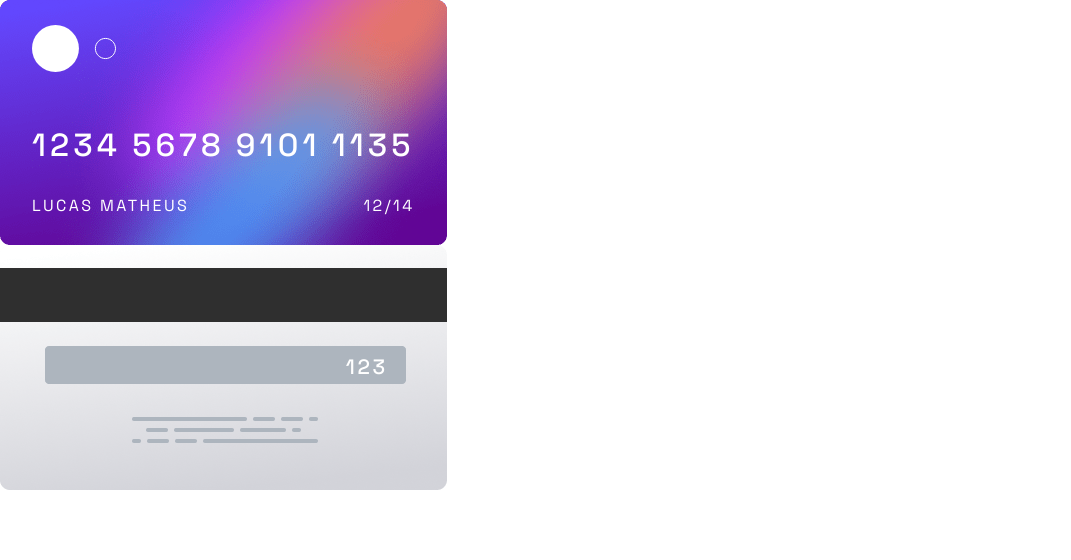
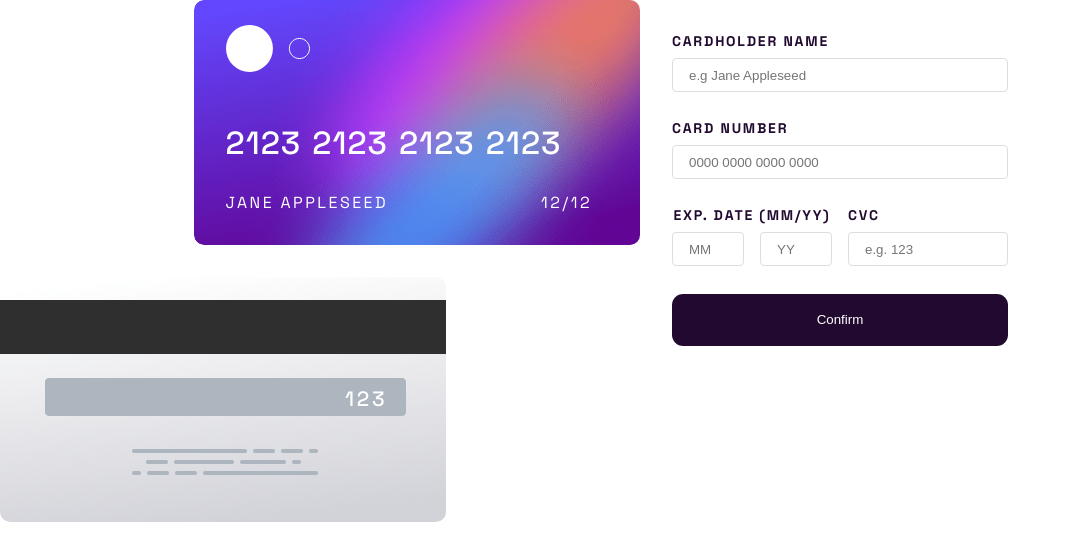
Before and after one commit to Lukiticas/credit-card-checkout, a React (Vite) app: page / in a window 1280 px wide. Shown: the top 560 px of the page, without its empty margins (0-1071 px from the left). Built offline with nearby package versions, Linux system fonts and the light colour scheme.

Commit message:
form implemented

```diff
--- a/src/App.jsx
+++ b/src/App.jsx
@@ -1,21 +1,33 @@
 import "./styles/App.css";
 import CreditCard from "./components/CreditCard";
+import { useState, useEffect } from "react";
+import FormControl from "./components/FormControl";
+function App() {
+  const [formInfo, setFormInfo] = useState({
+    name: "",
+    number: "",
+    date: {
+      month: "",
+      year: "",
+    },
+    cvc: "",
+  });
 
-function App() {
-  const expireDate = {
-    month: 12,
-    year: 14,
-  };
   return (
     <div className="app">
-      <CreditCard
-        name="Lucas Matheus"
-        number="1234567891011135"
-        date={expireDate}
-        cvc="123"
-        side={false}
-      />
-      <CreditCard cvc="123" side={true} />
+      <aside className="card-wrapper">
+        <CreditCard
+          name={formInfo.name ? formInfo.name : "Jane Appleseed"}
+          number={formInfo.number ? formInfo.number : "2123212321232123"}
+          date={{
+            month: formInfo.date.month ? formInfo.date.month : "12",
+            year: formInfo.date.year ? formInfo.date.year : "12",
+          }}
+          side={false}
+        />
+        <CreditCard cvc={formInfo.cvc ? formInfo.cvc : "123"} side={true} />
+      </aside>
+      <FormControl handleData={setFormInfo} data={formInfo} />
     </div>
   );
 }
--- a/src/components/CreditCard/CreditCard.css
+++ b/src/components/CreditCard/CreditCard.css
@@ -1,12 +1,14 @@
 .card {
   color: var(--white);
-  max-width: 447px;
+  width: 27.9rem;
   height: 245px;
   display: flex;
   flex-flow: column nowrap;
   align-items: flex-start;
-  border-radius: 5px;
+  border-radius: 10px;
   padding-left: 2rem;
+  overflow: hidden;
+  position: relative;
 }
 
 .card img:first-of-type {
@@ -15,17 +17,16 @@
 
 .card__details {
   margin-top: auto;
-  height: 120px;
+  height: 50%;
   display: flex;
   flex-direction: column;
 }
 
 .details__number {
-  font-size: 2rem;
-  letter-spacing: 0.2ch;
+  font-size: 200%;
+  letter-spacing: 1px;
   font-weight: 500;
   text-align: center;
-  width: 100%;
 }
 
 .details__number span:nth-child(4) {
@@ -48,11 +49,23 @@
   font-size: 1.2rem;
   text-transform: uppercase;
   letter-spacing: 0.2ch;
+  width: 100%;
 }
 
-.card__details > footer h1 {
+.card__details > footer h1,
+.card__details > footer small {
+  position: absolute;
   font-size: 1rem;
   font-weight: 400;
+  max-width: 220px;
+  overflow: hidden;
+  text-overflow: ellipsis;
+  white-space: nowrap;
+  bottom: 2rem;
+}
+.card__details > footer small {
+  right: 3rem;
+  bottom: 2rem;
 }
 
 .wrapper {
--- a/src/components/CreditCard/index.jsx
+++ b/src/components/CreditCard/index.jsx
@@ -23,8 +23,8 @@ function CreditCard({ name, number, date, cvc, side }) {
           <img src={cardLogo} alt="card icon" />
           <section className="card__details">
             <h1 className="details__number">
-              {number.split("").map((e) => (
-                <span key={Math.random() * parseInt(e)}>{e}</span>
+              {number.split("").map((e, index) => (
+                <span key={index}>{e}</span>
               ))}
             </h1>
             <footer>
--- /dev/null
+++ b/src/components/FormControl/FormControl.css
@@ -0,0 +1,90 @@
+/* --lineargradiendactive: hsl(249, 99%, 64%) to hsl(278, 94%, 30%);
+--rederrors: hsl(0, 100%, 66%);
+--white: hsl(0, 0%, 100%);
+--lightgrayishviolet: hsl(270, 3%, 87%);
+--darkgrayishviolet: hsl(279, 6%, 55%);
+--verydarkviolet: hsl(278, 68%, 11%); */
+
+.forms > form {
+  display: flex;
+  flex-flow: column nowrap;
+  gap: 1.7rem;
+  width: 400px;
+  padding: 2rem;
+  text-transform: uppercase;
+  font-size: 14px;
+  letter-spacing: 0.2ch;
+}
+
+div > label + input,
+.detail__wrapper {
+  margin-top: 0.5rem;
+}
+
+.forms label,
+.forms fieldset {
+  color: var(--verydarkviolet);
+  font-weight: 700;
+}
+
+fieldset {
+  border: 0;
+  padding: 0;
+  margin: 0;
+  min-width: 0;
+}
+
+input {
+  outline: none;
+  height: 2rem;
+  width: 100%;
+  border: 0.12rem solid var(--lightgrayishviolet);
+  border-radius: 0.3em;
+  padding: 1rem;
+}
+
+input:focus {
+  border-color: var(--darkgrayishviolet);
+}
+
+.error,
+.error:focus {
+  border-color: var(--rederrors);
+}
+
+.forms__detail {
+  display: grid;
+  grid-template-columns: 1fr 1fr;
+  gap: 1rem;
+}
+
+.detail__date {
+  display: flex;
+  flex-flow: column nowrap;
+  align-items: center;
+  justify-content: center;
+}
+
+.detail__wrapper {
+  display: grid;
+  gap: 1rem;
+  grid-template-columns: 1fr 1fr;
+}
+
+.detail__date input {
+  width: 100%;
+}
+
+.forms > form > button {
+  border: none;
+  background-color: var(--verydarkviolet);
+  color: var(--white);
+  height: 3.3rem;
+  border-radius: 0.7rem;
+  cursor: pointer;
+}
+
+.forms > form > button:hover {
+  background-color: var(--lightgrayishviolet);
+  color: var(--darkgrayishviolet);
+}
--- /dev/null
+++ b/src/components/FormControl/index.jsx
@@ -0,0 +1,109 @@
+import "./FormControl.css";
+
+function FormControl({ handleData, data, isOnError }) {
+  const isComplete = true;
+
+  const handleChange = (target) => {
+    let { name, value } = target;
+    if (name == "number") {
+      if (Number.isInteger(value)) {
+        return;
+      }
+      value = value.slice(0, 16);
+    }
+    if (["month", "year"].some((x) => x.includes(name))) {
+      value = value.slice(0, 2);
+    }
+    if (name == "cvc") {
+      value = value.slice(0, 3);
+    }
+    handleData((prev) => {
+      const newData =
+        name == "month" || name == "year"
+          ? { ...prev, date: { ...prev.date, [name]: value } }
+          : { ...prev, [name]: value };
+      return newData;
+    });
+  };
+  return (
+    <section className="forms">
+      <form>
+        <div className="forms__name">
+          <label htmlFor="inputName">cardholder name</label>
+          <input
+            value={data.name}
+            onChange={({ target }) => {
+              handleChange(target);
+            }}
+            className=""
+            type="text"
+            name="name"
+            autoComplete="name"
+            id="inputName"
+            placeholder="e.g Jane Appleseed"
+          />
+        </div>
+        <div className="forms__number">
+          <label htmlFor="ccNumber">card number</label>
+          <input
+            value={data.number}
+            onChange={({ target }) => {
+              handleChange(target);
+            }}
+            className=""
+            id="ccNumber"
+            type="tel"
+            inputMode="numeric"
+            autoComplete="cc-number"
+            placeholder="0000 0000 0000 0000"
+            name="number"
+          />
+        </div>
+        <div className="forms__detail">
+          <div className="detail__date">
+            <label htmlFor="month">exp. date (mm/yy)</label>
+            <div className="detail__wrapper">
+              <input
+                value={data.date.month}
+                onChange={({ target }) => {
+                  handleChange(target);
+                }}
+                className=""
+                type="number"
+                name="month"
+                placeholder="MM"
+              />
+              <input
+                value={data.date.year.slice(0, 2)}
+                onChange={({ target }) => {
+                  handleChange(target);
+                }}
+                className=""
+                type="number"
+                name="year"
+                placeholder="YY"
+              />
+            </div>
+          </div>
+          <div className="detail__cvc">
+            <label htmlFor="cvcNumber">CVC</label>
+            <input
+              value={data.cvc.slice(0, 3)}
+              onChange={({ target }) => {
+                handleChange(target);
+              }}
+              className=""
+              type="number"
+              name="cvc"
+              id="cvcNumber"
+              placeholder="e.g. 123"
+            />
+          </div>
+        </div>
+        <button>{isComplete ? "Confirm" : "Continue"}</button>
+      </form>
+    </section>
+  );
+}
+
+export default FormControl;
--- a/src/styles/App.css
+++ b/src/styles/App.css
@@ -0,0 +1,19 @@
+.app {
+  min-height: 100vh;
+  max-width: 100vw;
+  display: grid;
+  grid-template-columns: 1fr 1fr;
+}
+
+.card-wrapper {
+  height: 100%;
+
+  display: flex;
+  flex-flow: column;
+  gap: 2rem;
+  z-index: 1;
+}
+
+.card-wrapper .card:first-child {
+  margin-left: auto;
+}
--- a/src/styles/index.css
+++ b/src/styles/index.css
@@ -19,3 +19,13 @@ body {
   font-family: "Space Grotesk", sans-serif;
   background-color: var(--white);
 }
+
+input::-webkit-outer-spin-button,
+input::-webkit-inner-spin-button {
+  -webkit-appearance: none;
+  margin: 0;
+}
+
+input[type="number"] {
+  -moz-appearance: textfield;
+}
```
